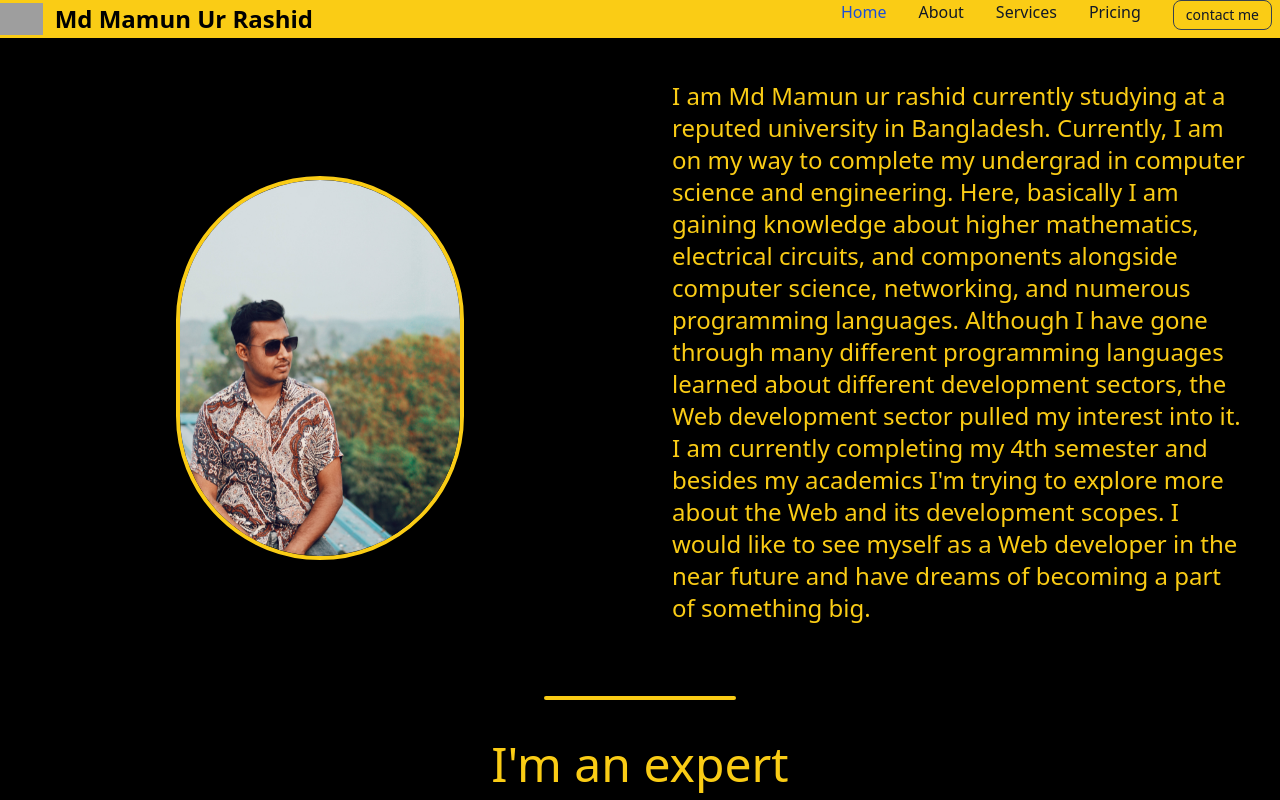
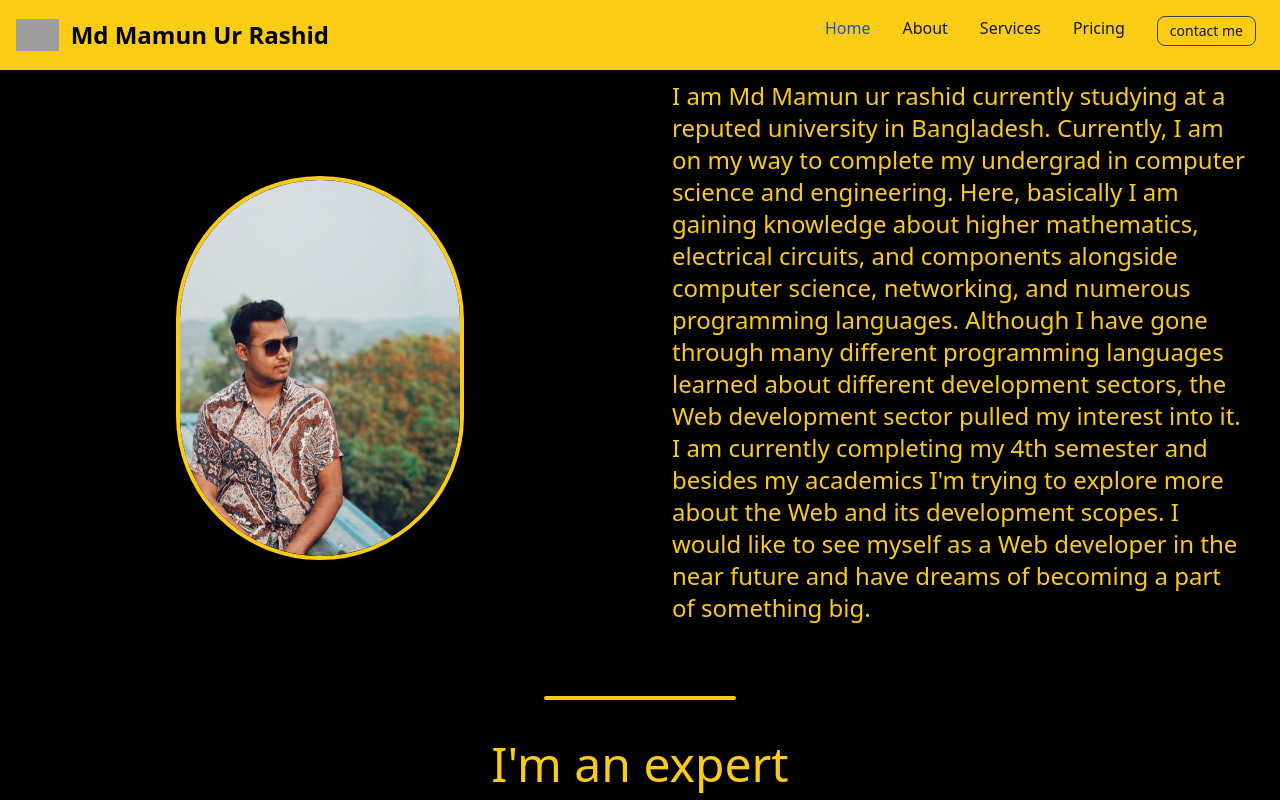
Before and after one commit to MamunUrRashidAIUB/pp, a plain HTML site: page index.html in a window 1280 px wide. Shown: the top 800 px of the page. Drawn offline with nearby package versions, Linux system fonts and the light colour scheme; grey boxes are pictures that could not be loaded; a script that the page names is missing.

Commit message:
add padding

```diff
--- a/index.html
+++ b/index.html
@@ -16,7 +16,7 @@
 <body>
     <div class="bg-black">
         <nav class="bg-yellow-400 border-gray-200 dark:bg-gray-900 fixed top-0 w-full">
-            <div class="max-w-screen-xl flex flex-wrap items-center justify-between mx-auto">
+            <div class="max-w-screen-xl flex flex-wrap items-center justify-between mx-auto p-4">
                 <a href="https://flowbite.com/" class="flex items-center">
                     <img src="https://flowbite.com/docs/images/logo.svg" class="h-8 mr-3" alt="Flowbite Logo" />
                     <span class="self-center text-2xl font-semibold whitespace-nowrap dark:text-white">Md Mamun Ur
```
